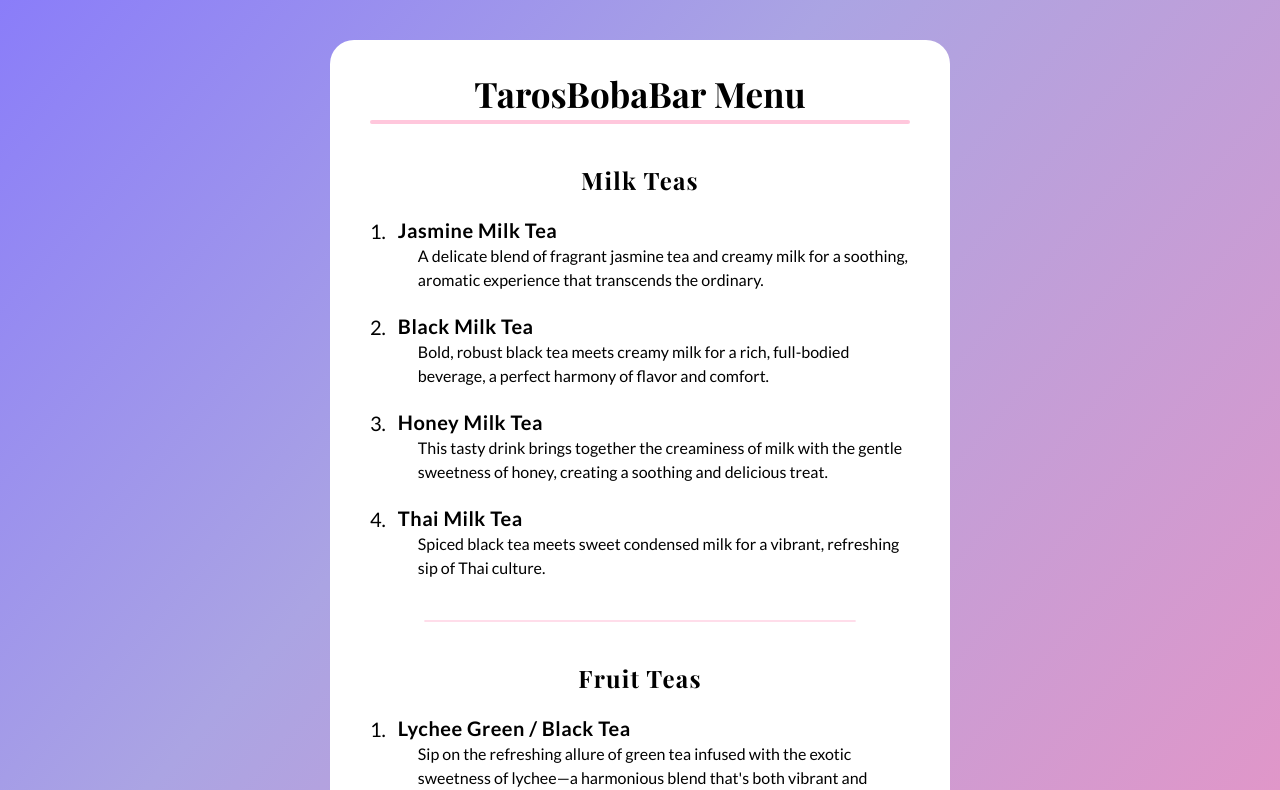
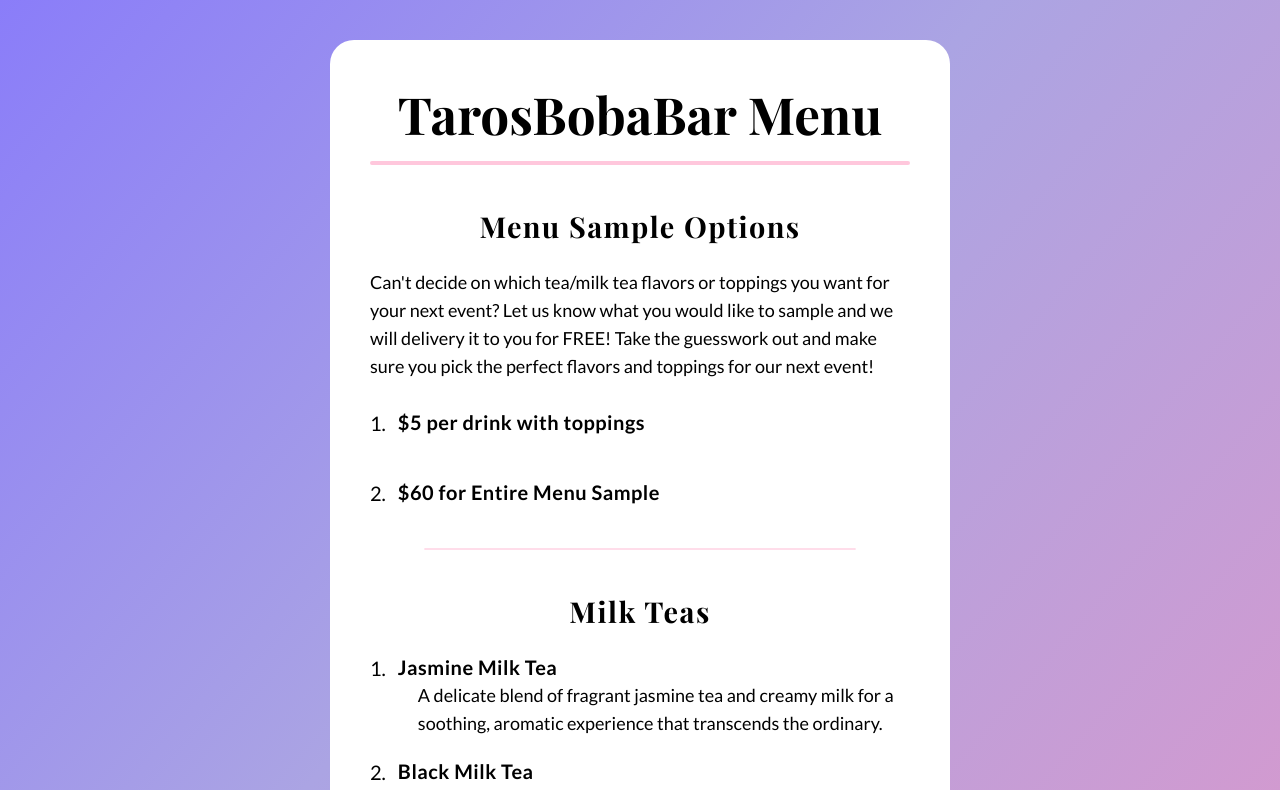
Before and after one commit to maaabilly/TarosBobaBar, a React (Vite) app: page /menu in a window 1280 px wide. Shown: the top 790 px of the page. Built offline with nearby package versions, Linux system fonts and the light colour scheme; a web font is replaced by a local one.

Commit message:
changed pricing details, added new menu sample option in menu page

```diff
--- a/src/components/Pricing.jsx
+++ b/src/components/Pricing.jsx
@@ -2,7 +2,7 @@
 import { Tabs, Tab } from './Tabs';
 import Button from './Button';
 import { barista, delivery, stand5 } from '../assets';
-import { LuCheckCircle2 } from 'react-icons/lu';
+import { LuCheckCircle2, LuAlertCircle } from 'react-icons/lu';
 
 const Pricing = () => {
   const encodedEmail = String.fromCharCode(
@@ -77,7 +77,7 @@ const Pricing = () => {
                     </div>
                     <ul className="flex flex-col gap-3 text-[1.2rem] mb-4">
                       <li className="flex items-center gap-5">
-                        <LuCheckCircle2 size={25} /> Minimum 4 Hours Service
+                        <LuAlertCircle size={25} /> Minimum 4 Hours Service
                       </li>
                     </ul>
                     <p className="text-lg md:text-xl">
@@ -127,21 +127,23 @@ const Pricing = () => {
                     </div>
                     <ul className="flex flex-col gap-3 text-lg mb-4">
                       <li className="flex items-center gap-5">
-                        <LuCheckCircle2 size={25} /> Choice of Multiple Flavors
+                        <LuCheckCircle2 size={25} className="flex-none" />
+                        Freedom to mix and match
                       </li>
                       <li className="flex items-center gap-5">
-                        <LuCheckCircle2 size={25} />
-                        Aesthetic Decorations
+                        <LuCheckCircle2 size={25} className="flex-none" />
+                        Aesthetic decorations
                       </li>
                       <li className="flex items-center gap-5">
-                        <LuCheckCircle2 size={25} />
-                        Set Up and Clean Up
+                        <LuAlertCircle size={25} className="flex-none" />
+                        Pricing base on event size
+                      </li>
+                      <li className="flex items-center gap-5">
+                        <LuAlertCircle size={25} className="flex-none" />
+                        Custom pricing for 100+ guest events
                       </li>
                     </ul>
-                    <p className="text-lg md:text-xl">
-                      Your guests will have the freedom to mix and match
-                      different teas and toppings to their liking!
-                    </p>
+
                   </div>
                 </div>
                 <div className="flex justify-center items-center gap-5 md:gap-10 mt-10">
@@ -188,19 +190,23 @@ const Pricing = () => {
                     <ul className="flex flex-col gap-3 text-lg mb-4">
                       <li className="flex items-center gap-5">
                         <LuCheckCircle2 size={25} /> Additional 50&cent; for
-                        Toppings
+                        toppings
                       </li>
                       <li className="flex items-center gap-5">
-                        <LuCheckCircle2 size={25} />
-                        30 Drinks Order Minimum
+                        <LuCheckCircle2 size={25} className="flex-none" />
+                        30 drinks order minimum
                       </li>
                       <li className="flex items-center gap-5">
-                        <LuCheckCircle2 size={25} />
-                        Free Delivery for 50+ Drinks
+                        <LuCheckCircle2 size={25} className="flex-none" />
+                        Free delivery for 50+ drinks
                       </li>
                       <li className="flex items-center gap-5">
-                        <LuCheckCircle2 size={25} />
-                        $50 Delivery Fee Otherwise
+                        <LuCheckCircle2 size={25} className="flex-none" />
+                        $50 delivery fee otherwise
+                      </li>
+                      <li className="flex items-center gap-5">
+                        <LuAlertCircle size={25} className="flex-none" />
+                        See menu for Samples Options
                       </li>
                     </ul>
                   </div>
--- a/src/pages/MenuPage.jsx
+++ b/src/pages/MenuPage.jsx
@@ -5,13 +5,44 @@ const Menu = () => {
     <div className="menu-gradient">
       <div className="flex max-w-[700px] p-10 mx-auto text-center">
         <div className="flex-col text-center bg-white rounded-3xl py-4 px-10">
-          <h3 className="text-3xl md:text-[35px] font-bold playfair mb-2 mt-5">
+          <h3 className="text-[2.5rem] md:text-[3.2rem] font-bold playfair mb-2 mt-5">
             TarosBobaBar Menu
           </h3>
           <div className="rounded-full border-2 border-color-hotPink/50"></div>
+
+          <div className="flex flex-col my-10">
+            <h3 className="font-bold text-[1.8rem] mb-5 mx-auto playfair tracking-wider">
+              Menu Sample Options
+            </h3>
+            <p className="text-lg text-left mb-2">
+              Can&apos;t decide on which tea/milk tea flavors or toppings you
+              want for your next event? Let us know what you would like to
+              sample and we will delivery it to you for FREE! Take the guesswork out and make sure you pick the perfect flavors and toppings
+              for our next event!
+            </p>
+            <ul className="flex flex-wrap justify-start items-center gap-10 mt-5">
+              <li className="flex">
+                <h5 className={`text-bold text-[20px] text-left mr-3`}>1.</h5>
+                <div className="flex flex-col">
+                  <h5 className="font-semibold text-xl md:text-[20px] text-left tracking-wide">
+                    $5 per drink with toppings
+                  </h5>
+                </div>
+              </li>
+              <li className="flex">
+                <h5 className={`text-bold text-[20px] text-left mr-3`}>2.</h5>
+                <div className="flex flex-col">
+                  <h5 className="font-semibold text-xl md:text-[20px] text-left tracking-wide">
+                    $60 for Entire Menu Sample
+                  </h5>
+                </div>
+              </li>
+            </ul>
+            <div className="mx-auto mt-10 border rounded-full border-color-hotPink/30 w-4/5" />
+          </div>
           {wholeMenu.map((menu, menuIndex) => (
             <div key={menuIndex} className="flex flex-col my-10">
-              <h3 className="font-bold text-2xl mb-5 mx-auto playfair tracking-wider">
+              <h3 className="font-bold text-[1.8rem] mb-5 mx-auto playfair tracking-wider">
                 {menu.title}
               </h3>
               <ul
@@ -27,16 +58,16 @@ const Menu = () => {
                       className={
                         menuIndex === wholeMenu.length - 1
                           ? `hidden`
-                          : `text-bold text-[20px] text-left mr-3 `
+                          : `text-bold text-[20px] text-left mr-3`
                       }
                     >
                       {teaIndex + 1}.
                     </h5>
                     <div className="flex flex-col">
-                      <h5 className="font-semibold text-lg md:text-[20px] text-left tracking-wide">
+                      <h5 className="font-semibold text-xl md:text-[20px] text-left tracking-wide">
                         {tea.name}
                       </h5>
-                      <p className="text-md text-left ml-5">
+                      <p className="text-lg text-left ml-5">
                         {tea.description}
                       </p>
                     </div>
```
